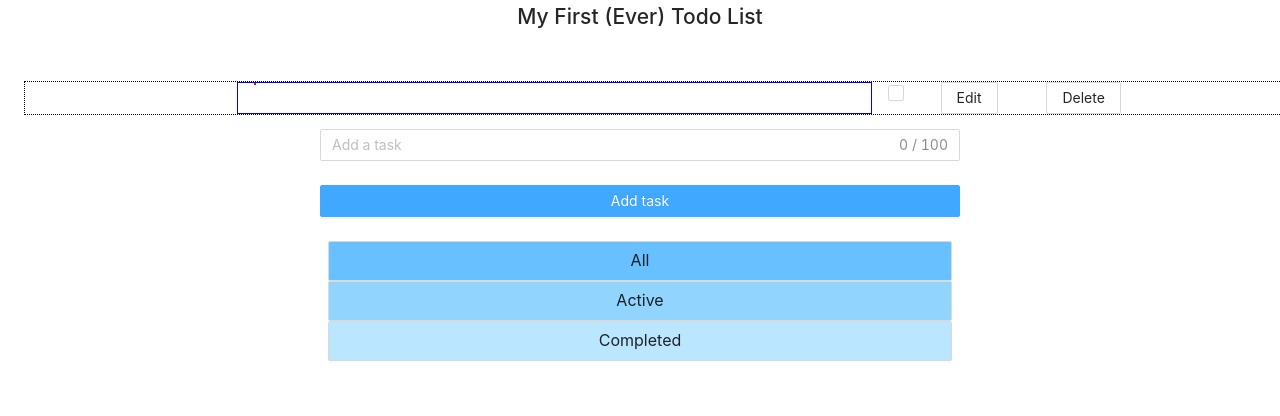
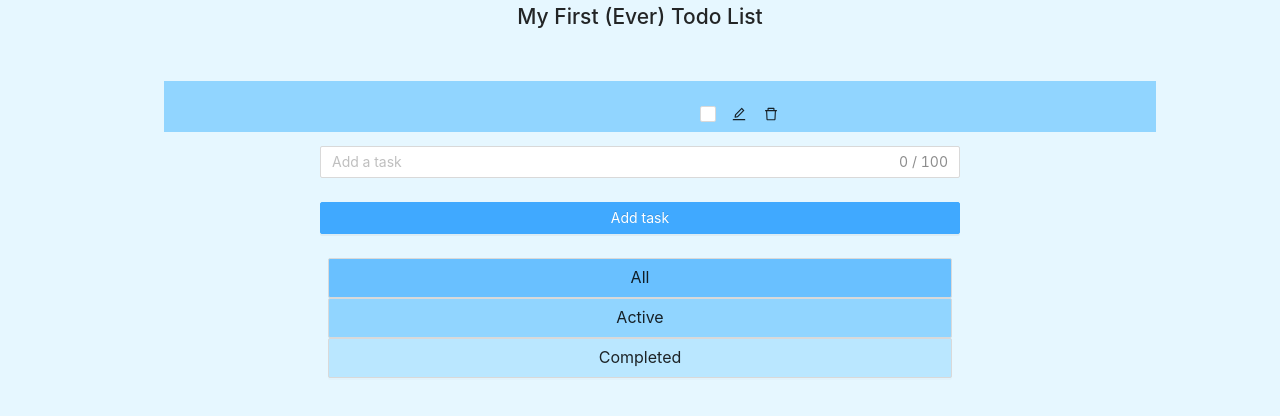
Before and after one commit to calmarti/todolist-react, a React (Create React App) app: page / in a window 1280 px wide. Both pictures are taken after a click on the button "Add task". Shown: the top 416 px of the page. Built offline with nearby package versions, Linux system fonts and the light colour scheme.

Commit message:
Icons, task style

```diff
--- a/package.json
+++ b/package.json
@@ -3,6 +3,7 @@
   "version": "0.1.0",
   "private": true,
   "dependencies": {
+    "@ant-design/icons": "^4.7.0",
     "@testing-library/jest-dom": "^5.16.4",
     "@testing-library/react": "^12.1.4",
     "@testing-library/user-event": "^13.5.0",
--- a/src/List.js
+++ b/src/List.js
@@ -1,20 +1,43 @@
-import { Row, Col, Checkbox, Button } from "antd";
+import { Row, Col, Checkbox, Divider, Button } from "antd";
+import {
+  /* CheckSquareOutlined,  */ DeleteOutlined,
+  EditOutlined,
+} from "@ant-design/icons";
 
 export default function List({ tasks, checkTask, deleteTask }) {
   return (
     <ul /* className="list" */>
       {tasks.map((task) => (
         <li className="task" key={task.id}>
-          <>
-            <Row justify="center" style={{border:"dotted 1px black"}} gutter={{ xs: 8, sm: 16, md: 24, lg: 32 }}>
-              <Col style={{border:"solid 1px blue"}}className="gutter-row" span={12}>
-                <p style={{display:"inline-block", border:"solid 1px red"}} className={task.completed ? "completed" : ""}>
+          <div className="row-container">
+            <Row
+              justify="center"
+              style={{
+                /*  border: "dotted 1px black", */
+                margin: "0.4rem 0",
+                padding: "1rem 0 0 0",
+              }}
+              gutter={{ xs: 8, sm: 16, md: 24, lg: 32 }}
+            >
+              <div className="col-container">
+                <Col
+              /*     style={{ border: "solid 1px blue" }} */
+                  className="gutter-row"
+                  span={20}
+                >
+                  <p
+                    style={{
+                      display: "inline-block" /* , border: "solid 1px red" */,
+                    }}
+                    className={task.completed ? "completed" : ""}
+                  >
                     {" "}
                     {task.name}
                   </p>
                 </Col>
 
                 <Col className="gutter-row" span={1}>
+                  {/*  <CheckSquareOutlined /> */}
                   <Checkbox
                     //   type="checkbox"
                     onChange={(ev) => checkTask(ev, task.id)}
@@ -23,19 +46,15 @@ export default function List({ tasks, checkTask, deleteTask }) {
                 </Col>
 
                 <Col className="gutter-row" span={1}>
-                <Button /* onClick={(ev) => editTask(ev, task.id)} */>
-                  Edit
-                </Button>
+                  <EditOutlined />
                 </Col>
 
-              <Col className="gutter-row" span={1} offset={1}>
-                <Button onClick={(ev) => deleteTask(ev, task.id)}>
-                  Delete
-                </Button>
+                <Col className="gutter-row" span={1}>
+                  <DeleteOutlined onClick={(ev) => deleteTask(ev, task.id)} />
                 </Col>
-
+              </div>
             </Row>
-          </>
+          </div>
         </li>
       ))}
     </ul>
--- a/src/app.css
+++ b/src/app.css
@@ -1,6 +1,9 @@
 @import '~antd/dist/antd.css';
 /* @import '~antd/lib/style/themes/default.less'; */
 
+body{
+  background-color:#e6f7ff;
+}
 
 .heading{
     text-align: center;
@@ -46,7 +49,22 @@
     align-items:center;
 }
 
+.row-container{
+  margin:0 auto;
+  width:80%;
+  /*   border:dotted 1px black; */
+  background-color: #91d5ff;
+  display:flex;
+  justify-content:center;
+  margin-top:0.3rem;
 
+}
+
+.col-container{
+  display:flex;
+  justify-content:center;
+  gap:0rem;
+}
 /*
 .show-active{
 background-color: yellow;
```
Also changed, not shown: src/App.js (+8 -1 lines), 1 other file (tests, documents, lock files or other folders). Lines whose indentation alone changed are shown as unchanged.
